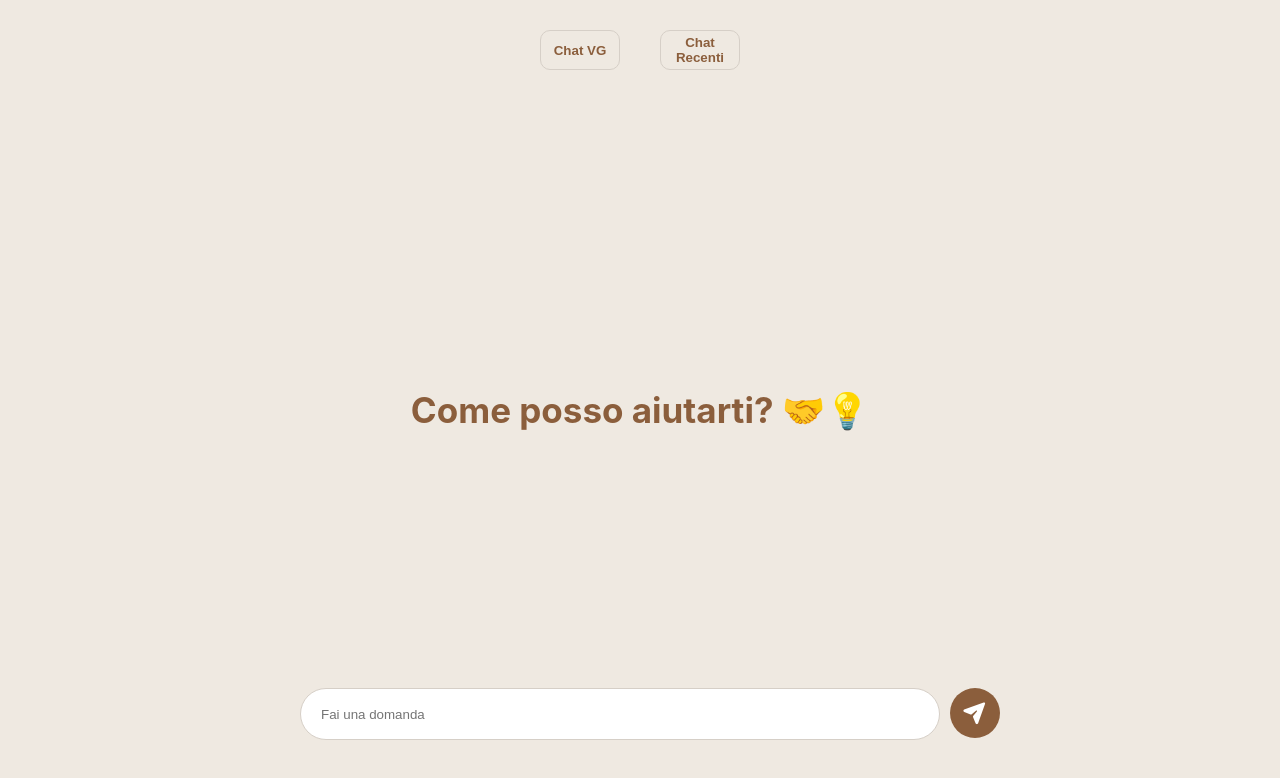
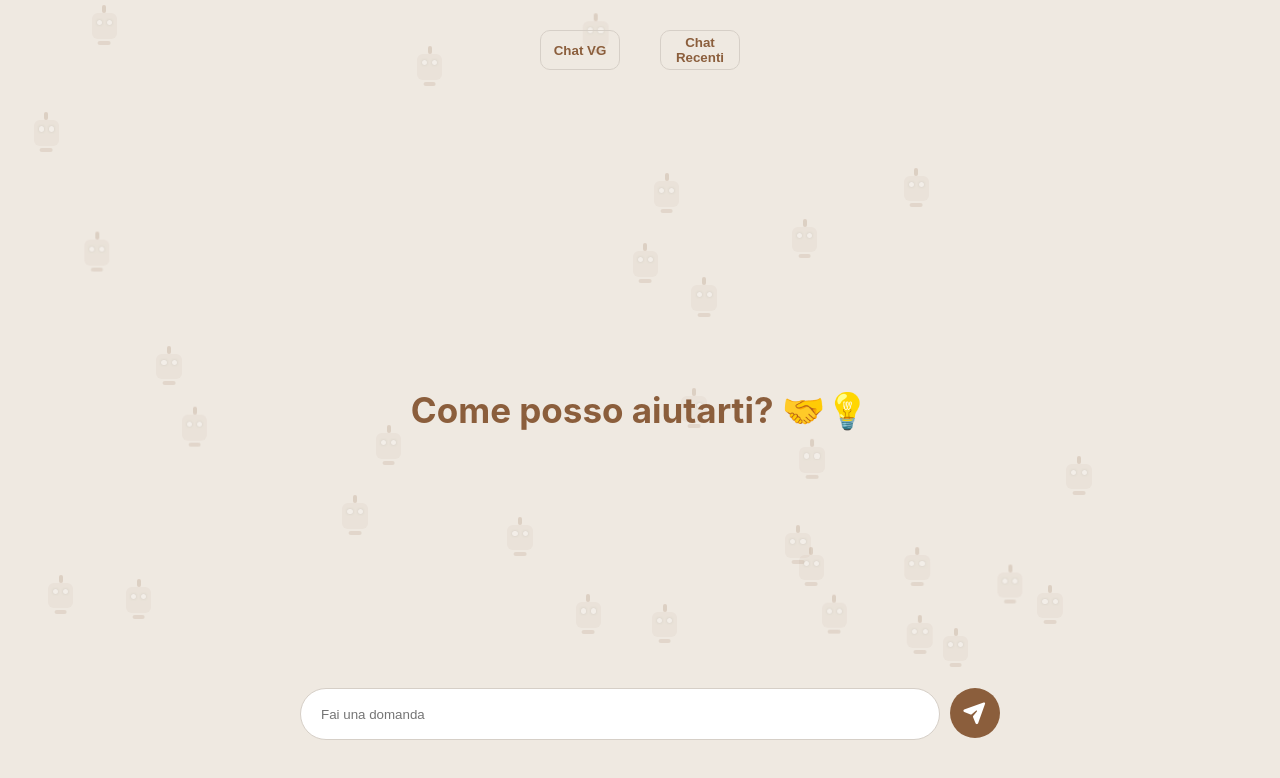
Before and after one commit to Vittoriatosi2006/CHAT-VT, a React (Vite) app in the folder CHAT/: page / in a window 1280 px wide. Shown: the top 778 px of the page. Built offline with nearby package versions, Linux system fonts and the light colour scheme.

Commit message:
aggiunti i robottini

```diff
--- a/CHAT/src/App.tsx
+++ b/CHAT/src/App.tsx
@@ -5,10 +5,12 @@ import { BrowserRouter, Routes, Route } from "react-router-dom";
 import { ChatMain } from "./ChatMain";
 import { Navbar } from "./Navbar";
 import { ChatRecenti } from "./ChatRecenti";
+import FloatingBots from "./FloatingBots";
 
 function App(): JSX.Element {
   return (
     <BrowserRouter>
+      <FloatingBots />
       <div className="container">
         <Navbar />
         <main>
--- /dev/null
+++ b/CHAT/src/FloatingBots.tsx
@@ -0,0 +1,22 @@
+export default function FloatingBots() {
+  const numBots = 30; // adesso 30 bot
+
+  return (
+    <div className="bots-bg">
+      {Array.from({ length: numBots }).map((_, i) => (
+        <div
+          key={i}
+          className={`bot bot-${i % 3}`} // assegna keyframes 0,1,2 ciclicamente
+          style={{
+            top: `${Math.random() * 90}%`, // posizione verticale casuale
+            left: `${Math.random() * 90}%`, // posizione orizzontale casuale
+            animationDuration: `${20 + Math.random() * 15}s`, // durata casuale tra 20s e 35s
+          }}
+        >
+          <span className="eye left" />
+          <span className="eye right" />
+        </div>
+      ))}
+    </div>
+  );
+}
--- a/CHAT/src/Navbar.tsx
+++ b/CHAT/src/Navbar.tsx
@@ -5,7 +5,9 @@ export function Navbar(): JSX.Element {
   return (
     <div className="bottoni">
       <Link to="/">
-        <button className="chatVG"> Chat VG </button>
+        <button className="chatVG">
+          <span> Chat VG </span>{" "}
+        </button>
       </Link>
       <Link to="/recenti">
         <button className="chat-recenti"> Chat Recenti </button>
--- a/CHAT/src/app.css
+++ b/CHAT/src/app.css
@@ -45,6 +45,10 @@ body {
   border: 1px solid var(--border-soft);
   color: var(--primary);
   font-weight: 700;
+  animation: rotating 4s linear infinite;
+  position: relative; /* serve per posizionare il bordo */
+  overflow: hidden; /* nasconde ciò che esce */
+  z-index: 1;
 }
 .chatVG:hover {
   background-color: var(--bg-card);
@@ -75,7 +79,7 @@ body {
   height: 85vh;
   width: 100%;
   position: relative;
-  background-color: var(--bg-page);
+  background: transparent;
 }
 
 .chatMain h1 {
@@ -97,6 +101,7 @@ body {
   flex-direction: column;
   justify-content: flex-end;
   width: 100%;
+  background: transparent;
   max-width: 700px;
   margin: 0 auto;
 }
@@ -118,6 +123,7 @@ body {
   background-color: var(--bg-user);
   padding: 10px 14px;
   border-radius: 18px 18px 4px 18px;
+  position: relative;
   max-width: 60%;
 }
 
@@ -126,6 +132,7 @@ body {
   background-color: var(--bg-card);
   padding: 10px 14px;
   border-radius: 18px 18px 18px 4px;
+  position: relative;
   max-width: 60%;
 }
 
@@ -139,6 +146,7 @@ body {
   background-color: var(--bg-page);
   position: sticky;
   bottom: 0;
+  z-index: 2;
 }
 
 .chat-input {
@@ -213,3 +221,222 @@ body {
     width: 100%;
   }
 }
+.container {
+  position: relative;
+  z-index: 1;
+}
+
+.bots-bg {
+  position: fixed;
+  inset: 0;
+  z-index: 0; /* dietro tutto il contenuto */
+  pointer-events: none;
+  overflow: hidden;
+}
+
+.bot {
+  position: absolute;
+  width: clamp(16px, 2vw, 26px);
+  height: clamp(16px, 2vw, 26px);
+  background: rgba(139, 94, 60, 0.2); /* più chiaro */
+  border-radius: 6px;
+  opacity: 0.25; /* leggermente più trasparente */
+  animation-timing-function: ease-in-out;
+  animation-iteration-count: infinite;
+}
+
+/* occhi robotici */
+.bot .eye {
+  position: absolute;
+  top: 25%;
+  width: 20%;
+  height: 20%;
+  background: white;
+  border-radius: 50%;
+  box-shadow: 0 0 2px rgba(0, 0, 0, 0.5);
+}
+.bot .eye.left {
+  left: 20%;
+}
+.bot .eye.right {
+  right: 20%;
+}
+
+/* antenne */
+.bot::after {
+  content: "";
+  position: absolute;
+  top: -8px;
+  left: 50%;
+  transform: translateX(-50%);
+  width: 4px;
+  height: 8px;
+  background: rgba(139, 94, 60, 0.7);
+  border-radius: 2px;
+}
+
+/* corpo piccolo (optional, linea sotto la testa) */
+.bot::before {
+  content: "";
+  position: absolute;
+  bottom: -6px;
+  left: 50%;
+  transform: translateX(-50%);
+  width: 50%;
+  height: 4px;
+  background: rgba(139, 94, 60, 0.5);
+  border-radius: 2px;
+}
+
+/* Keyframes diversi per movimento casuale */
+@keyframes float1 {
+  0% {
+    transform: translate(0vw, 0vh);
+  }
+  25% {
+    transform: translate(5vw, -5vh);
+  }
+  50% {
+    transform: translate(-5vw, 5vh);
+  }
+  75% {
+    transform: translate(3vw, 3vh);
+  }
+  100% {
+    transform: translate(0vw, 0vh);
+  }
+}
+
+@keyframes float2 {
+  0% {
+    transform: translate(0vw, 0vh);
+  }
+  25% {
+    transform: translate(-4vw, 6vh);
+  }
+  50% {
+    transform: translate(6vw, -4vh);
+  }
+  75% {
+    transform: translate(-3vw, 2vh);
+  }
+  100% {
+    transform: translate(0vw, 0vh);
+  }
+}
+
+@keyframes float3 {
+  0% {
+    transform: translate(0vw, 0vh);
+  }
+  25% {
+    transform: translate(3vw, 3vh);
+  }
+  50% {
+    transform: translate(-3vw, -5vh);
+  }
+  75% {
+    transform: translate(5vw, -2vh);
+  }
+  100% {
+    transform: translate(0vw, 0vh);
+  }
+}
+
+/* assegno keyframes diversi ai bot */
+.bot-0 {
+  animation-name: float1;
+  top: 20%;
+  left: 10%;
+  animation-duration: 28s;
+}
+.bot-1 {
+  animation-name: float2;
+  top: 35%;
+  left: 25%;
+  animation-duration: 30s;
+}
+.bot-2 {
+  animation-name: float3;
+  top: 50%;
+  left: 40%;
+  animation-duration: 32s;
+}
+.bot-0:nth-child(3n + 1) {
+  animation-name: float1;
+}
+.bot-1:nth-child(3n + 2) {
+  animation-name: float2;
+}
+.bot-2:nth-child(3n) {
+  animation-name: float3;
+}
+
+/* top e left casuali per ogni bot */
+.bot:nth-child(1) {
+  top: 10%;
+  left: 5%;
+}
+.bot:nth-child(2) {
+  top: 20%;
+  left: 15%;
+}
+.bot:nth-child(3) {
+  top: 30%;
+  left: 25%;
+}
+.bot:nth-child(4) {
+  top: 40%;
+  left: 35%;
+}
+.bot:nth-child(5) {
+  top: 50%;
+  left: 45%;
+}
+.bot:nth-child(6) {
+  top: 60%;
+  left: 55%;
+}
+.bot:nth-child(7) {
+  top: 30%;
+  left: 65%;
+}
+.bot:nth-child(8) {
+  top: 20%;
+  left: 75%;
+}
+.bot:nth-child(9) {
+  top: 10%;
+  left: 85%;
+}
+.bot:nth-child(10) {
+  top: 60%;
+  left: 15%;
+}
+.bot:nth-child(11) {
+  top: 70%;
+  left: 35%;
+}
+.bot:nth-child(12) {
+  top: 80%;
+  left: 50%;
+}
+.bot:nth-child(13) {
+  top: 65%;
+  left: 70%;
+}
+.bot:nth-child(14) {
+  top: 40%;
+  left: 80%;
+}
+
+/* MOBILE */
+@media (max-width: 768px) {
+  .bot {
+    opacity: 0.25;
+    animation-duration: 35s;
+  }
+  .bot:nth-child(n + 10) {
+    display: none; /* meno bot su mobile */
+  }
+}
```
